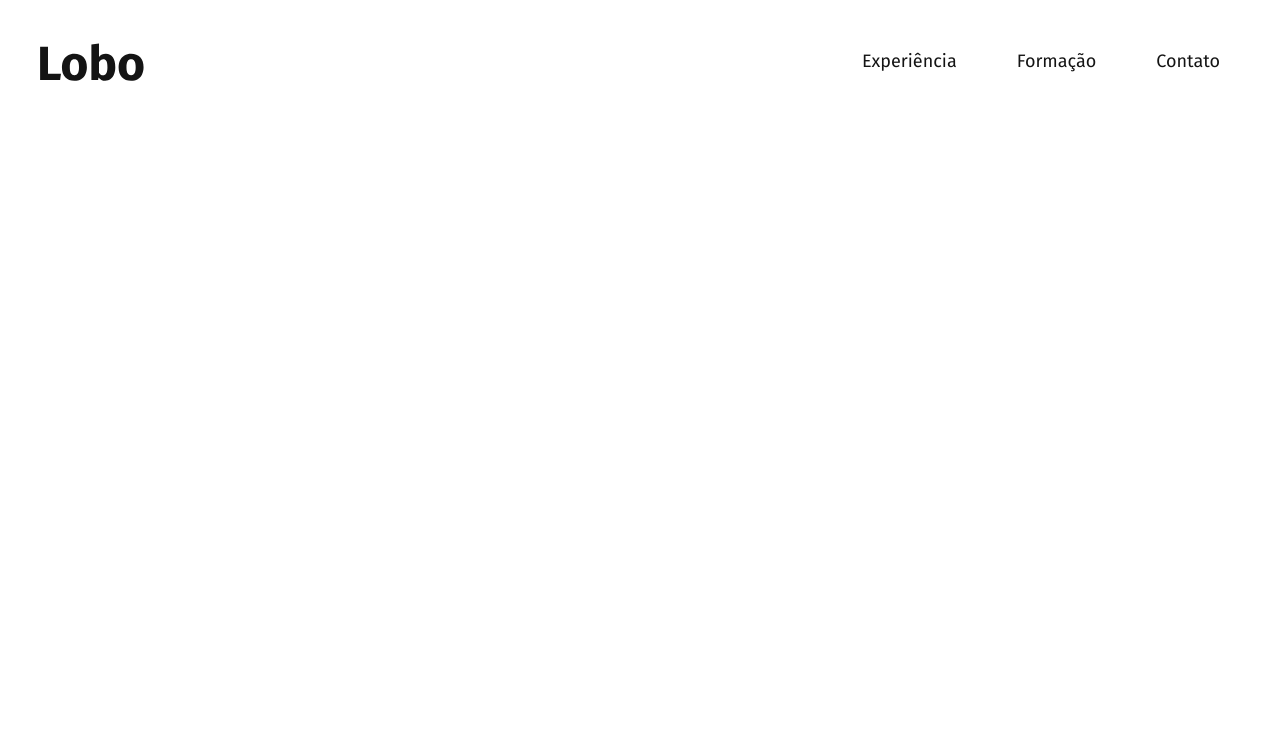
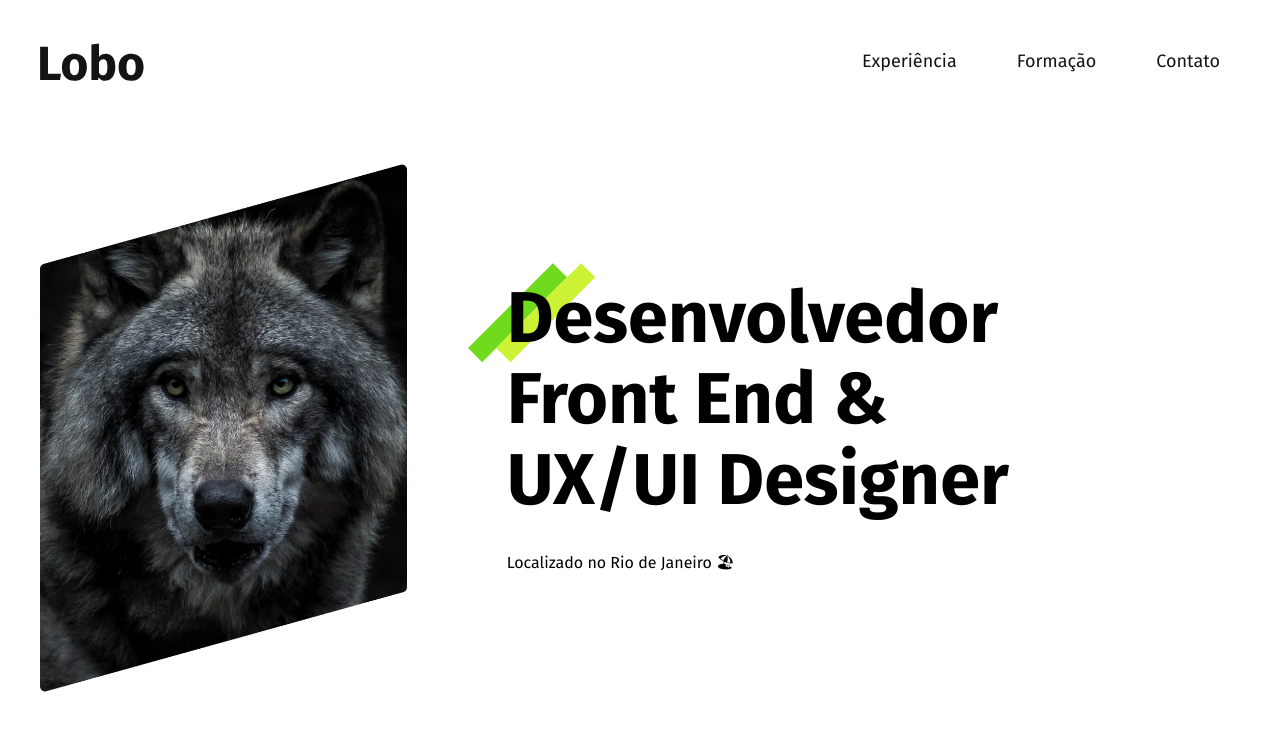
Before and after one commit to Dev-Adriano-Silva/portifolioOrigamid.github.io, a plain HTML site: page index.html in a window 1280 px wide. Drawn offline with Linux system fonts and the light colour scheme.

Commit message:
coloquei o detalhe verde

```diff
--- a/css/header.css
+++ b/css/header.css
@@ -1,7 +1,7 @@
 .header{
   max-width: 1200px;  /*tamanho do conteudo*/
+  padding: 40px 20px;
   margin: 0 auto;  /*colocando o conteudo ao centro sempre*/
-  padding: 40px 20px;
   display: flex;
   justify-content: space-between;
   align-items: center;
--- /dev/null
+++ b/css/introducao.css
@@ -0,0 +1,30 @@
+.introducao{
+  max-width: 1200px;
+  padding: 40px 20px;
+  margin: 0 auto;
+  display: grid;
+  grid-template-columns: 1fr 2fr ;
+  gap: 100px;
+  align-items: center;
+}
+
+.introducao h1{
+  font-size: 4.5rem;
+  line-height: 1.125;
+  margin-bottom: 30px;
+  position: relative;
+}
+
+.introducao h1::before{   /*colocando detalhe*/
+  content: "";
+  display: block;
+  width: 130px;
+  height: 100px;
+  background: url(../img/detalhe.svg) no-repeat center;
+
+  /*editando a posição do detalhe*/
+  position: absolute;
+  top:  -15px;
+  left: -40px;
+  z-index: -1 ;
+}
--- a/css/style.css
+++ b/css/style.css
@@ -5,3 +5,6 @@
 
 /* configurações do header do site */
 @import'../css/header.css';
+
+/* configurações do main  */
+@import'../css/introducao.css';
--- a/index.html
+++ b/index.html
@@ -29,7 +29,13 @@
 
 	<!-- codando o main do site  -->
 	<main class="introducao">
-
+		<img src="img/perfil.jpg" alt="">
+		<div>
+			<h1>Desenvolvedor <br>
+				Front End & <br>
+				UX/UI Designer</h1>
+				<p>Localizado no Rio de Janeiro 🏖</p>
+		</div>
 	</main>
 </body>
 </html>
```
